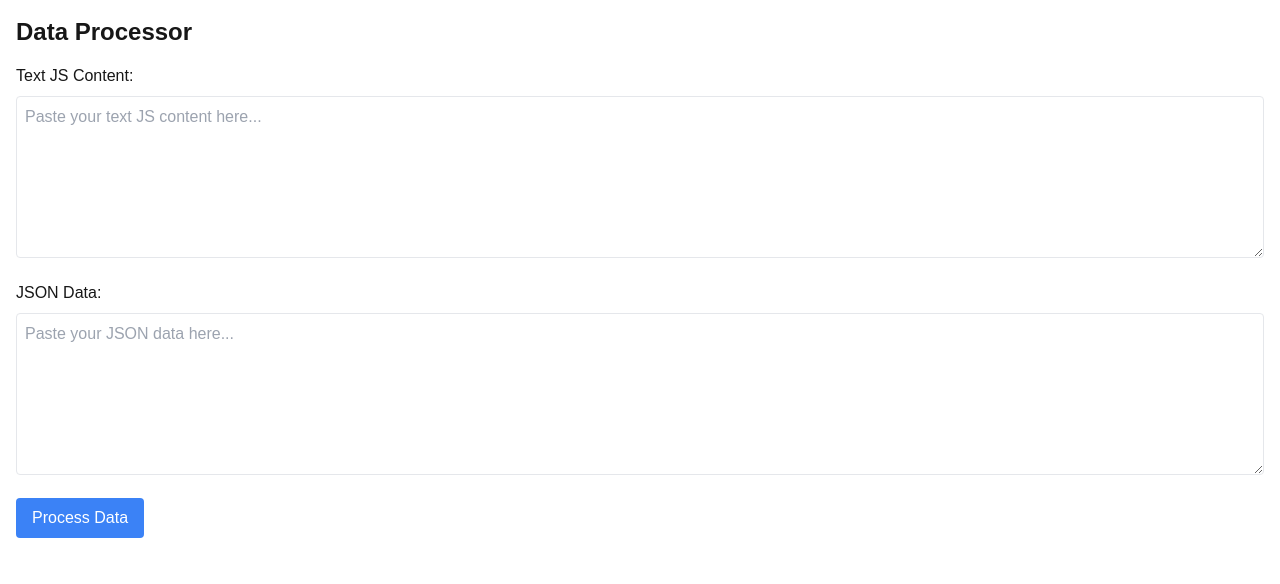
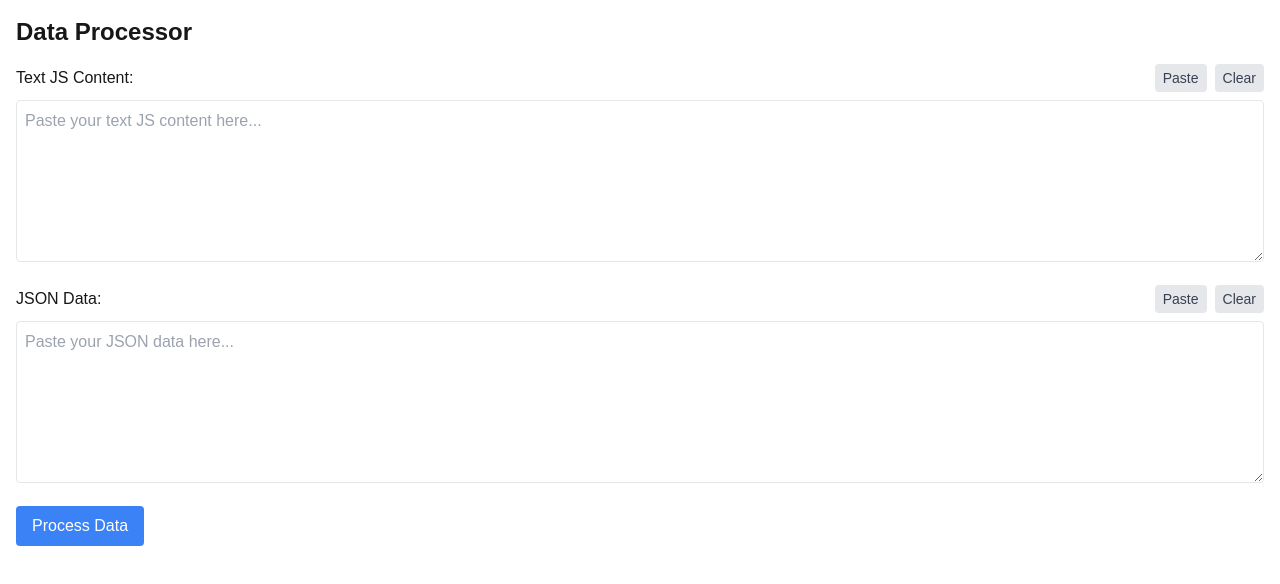
Before and after one commit to TharathDev/efilling-web-ts, a Next.js app: page / in a window 1280 px wide. Shown: the top 584 px of the page. Built offline with nearby package versions, Linux system fonts and the light colour scheme.

Commit message:
enhance processing response and ui

```diff
--- a/app/api/process/route.ts
+++ b/app/api/process/route.ts
@@ -23,10 +23,24 @@ export async function POST(request: Request) {
     }
 
     console.log('Processing request with:', { textJsContent, parsedJsonData });
+    const startTime = Date.now();
     const result = await processData(textJsContent, JSON.stringify(parsedJsonData));
 
-    console.log('Processing completed successfully');
-    return new Response(JSON.stringify(result), {
+    return new Response(JSON.stringify({
+      ...result,
+      requestBody: {
+        textJsContent,
+        jsonData,
+        parsedJsonData
+      },
+      statusMessages: [
+        '=== Processing Complete ===',
+        `✅ Successfully Processed: ${result.success.length}`,
+        `❌ Failed Invoices: ${result.failed.length}`,
+        `⏱️  Total Processing Time: ${((Date.now() - startTime) / 1000).toFixed(2)} seconds`,
+        `📊 Success Rate: ${((result.success.length / (result.success.length + result.failed.length)) * 100).toFixed(2)}%`
+      ]
+    }), {
       status: 200,
       headers: { 'Content-Type': 'application/json' }
     });
--- a/app/page.tsx
+++ b/app/page.tsx
@@ -9,6 +9,9 @@ export default function Home() {
   const [jsonError, setJsonError] = useState<string | null>(null);
   const [processing, setProcessing] = useState(false);
   const [result, setResult] = useState<ProcessResult | null>(null);
+
+  console.log(result);
+
 
   const validateJson = (jsonString: string): boolean => {
     try {
@@ -72,7 +75,30 @@ export default function Home() {
       <h1 className="text-2xl font-bold mb-4">Data Processor</h1>
 
       <div className="mb-4">
-        <label className="block mb-2">Text JS Content:</label>
+        <div className="flex justify-between items-center mb-2">
+          <label>Text JS Content:</label>
+          <div className="flex gap-2">
+            <button
+              onClick={async () => {
+                try {
+                  const text = await navigator.clipboard.readText();
+                  setTextJsContent(text);
+                } catch (error) {
+                  alert('Failed to read from clipboard');
+                }
+              }}
+              className="bg-gray-200 hover:bg-gray-300 text-gray-700 px-2 py-1 rounded text-sm"
+            >
+              Paste
+            </button>
+            <button
+              onClick={() => setTextJsContent('')}
+              className="bg-gray-200 hover:bg-gray-300 text-gray-700 px-2 py-1 rounded text-sm"
+            >
+              Clear
+            </button>
+          </div>
+        </div>
         <textarea
           value={textJsContent}
           onChange={(e) => setTextJsContent(e.target.value)}
@@ -83,7 +109,34 @@ export default function Home() {
       </div>
 
       <div className="mb-4">
-        <label className="block mb-2">JSON Data:</label>
+        <div className="flex justify-between items-center mb-2">
+          <label>JSON Data:</label>
+          <div className="flex gap-2">
+            <button
+              onClick={async () => {
+                try {
+                  const text = await navigator.clipboard.readText();
+                  setJsonData(text);
+                  validateJson(text);
+                } catch (error) {
+                  alert('Failed to read from clipboard');
+                }
+              }}
+              className="bg-gray-200 hover:bg-gray-300 text-gray-700 px-2 py-1 rounded text-sm"
+            >
+              Paste
+            </button>
+            <button
+              onClick={() => {
+                setJsonData('');
+                setJsonError(null);
+              }}
+              className="bg-gray-200 hover:bg-gray-300 text-gray-700 px-2 py-1 rounded text-sm"
+            >
+              Clear
+            </button>
+          </div>
+        </div>
         <textarea
           value={jsonData}
           onChange={(e) => {
@@ -133,33 +186,48 @@ export default function Home() {
               {result.message}
             </p>
 
-            {result.success.length > 0 && (
-              <div className="mb-4">
-                <h3 className="font-bold mb-2">✅ Successful Invoices:</h3>
-                <ul className="list-disc pl-5">
+            <div className="overflow-x-auto">
+              <table className="w-full results-table">
+                <thead>
+                  <tr className="bg-gray-200">
+                    <th className="px-4 py-2 text-left">Invoice No</th>
+                    <th className="px-4 py-2 text-left">Date</th>
+                    <th className="px-4 py-2 text-left">Remark</th>
+                    <th className="px-4 py-2 text-left">Total Amount</th>
+                    <th className="px-4 py-2 text-left">VAT Type</th>
+                    <th className="px-4 py-2 text-left">Status</th>
+                    <th className="px-4 py-2 text-left">Message</th>
+                  </tr>
+                </thead>
+                <tbody>
                   {result.success.map((invoice, idx) => (
-                    <li key={idx} className="mb-2">
-                      <div className="font-medium">Invoice: {invoice.invoice_no}</div>
-                      <div className="text-sm text-gray-600">{invoice.message}</div>
-                    </li>
+                    <tr key={`success-${idx}`} className={`
+                      ${invoice.message === 'OK' ? 'bg-green-50' : 'bg-yellow-50'}
+                      border-b border-gray-200
+                    `}>
+                      <td className="px-4 py-2">{invoice.parsedJsonData?.INV_DATE || 'N/A'}</td>
+                      <td className="px-4 py-2">{invoice.invoice_no}</td>
+                      <td className="px-4 py-2">{invoice.parsedJsonData?.INV_REMARK || 'N/A'}</td>
+                      <td className="px-4 py-2">{invoice.parsedJsonData?.TOTAL_AMT || 'N/A'}</td>
+                      <td className="px-4 py-2">{invoice.parsedJsonData?.VAT_TYPE || 3}</td>
+                      <td className="px-4 py-2">{invoice.message === 'OK' ? 'Success' : 'Warning'}</td>
+                      <td className="px-4 py-2">{invoice.message}</td>
+                    </tr>
                   ))}
-                </ul>
-              </div>
-            )}
-
-            {result.failed.length > 0 && (
-              <div>
-                <h3 className="font-bold mb-2 text-red-600">❌ Failed Invoices:</h3>
-                <ul className="list-disc pl-5">
                   {result.failed.map((invoice, idx) => (
-                    <li key={idx} className="mb-2">
-                      <div className="font-medium">Invoice: {invoice.invoice_no}</div>
-                      <div className="text-sm text-gray-600">{invoice.message}</div>
-                    </li>
+                    <tr key={`failed-${idx}`} className="bg-red-50 border-b border-gray-200">
+                      <td className="px-4 py-2">{invoice.parsedJsonData?.INV_DATE || 'N/A'}</td>
+                      <td className="px-4 py-2">{invoice.invoice_no}</td>
+                      <td className="px-4 py-2">{invoice.parsedJsonData?.INV_REMARK || 'N/A'}</td>
+                      <td className="px-4 py-2">{invoice.parsedJsonData?.TOTAL_AMT || 'N/A'}</td>
+                      <td className="px-4 py-2">{invoice.parsedJsonData?.VAT_TYPE || 3}</td>
+                      <td className="px-4 py-2">Failed</td>
+                      <td className="px-4 py-2">{invoice.message}</td>
+                    </tr>
                   ))}
-                </ul>
-              </div>
-            )}
+                </tbody>
+              </table>
+            </div>
           </div>
         </div>
       )}
--- a/backend.ts
+++ b/backend.ts
@@ -21,13 +21,18 @@ interface ApiResponse {
 interface InvoiceResult {
   invoice_no: string;
   message: string;
+  parsedJsonData: any;
 }
 
 export interface ProcessResult {
   success: InvoiceResult[];
   failed: InvoiceResult[];
   message: string;
-  statusMessages: string[];
+  statusMessages?: string[];
+  requestBody?: {
+    textJsContent: string;
+    jsonData: string;
+  };
 }
 
 import axios from 'axios';
@@ -122,7 +127,8 @@ export async function processData(textJsContent: string, jsonData: string) {
         console.error("Failed to extract invoice data");
         failedInvoices.push({
           invoice_no: invoice.INV_NO,
-          message: "Failed to extract invoice data"
+          message: "Failed to extract invoice data",
+          parsedJsonData: null
         });
         return;
       }
@@ -149,7 +155,8 @@ export async function processData(textJsContent: string, jsonData: string) {
           console.log(`Skipping invoice ${invoice.INV_NO}: Unable to fetch company info`);
           failedInvoices.push({
             invoice_no: invoice.INV_NO,
-            message: "Unable to fetch company info"
+            message: "Unable to fetch company info",
+            parsedJsonData: null
           });
           return;
         }
@@ -196,8 +203,17 @@ export async function processData(textJsContent: string, jsonData: string) {
 
         successfulInvoices.push({
           invoice_no: invoice.INV_NO,
-          message: data
+          message: data,
+          parsedJsonData: requestBody
         });
+        if(data != 'OK'){
+          failedInvoices.push({
+            invoice_no: invoice.INV_NO,
+            message: data,
+            parsedJsonData: requestBody
+          });
+        }
+
       } catch (error) {
         console.error(`Failed to process invoice ${invoice.INV_NO}`);
         if (error instanceof Error) {
@@ -207,7 +223,8 @@ export async function processData(textJsContent: string, jsonData: string) {
         }
         failedInvoices.push({
           invoice_no: invoice.INV_NO,
-          message: "Failed to process invoice"
+          message: "Failed to process invoice",
+          parsedJsonData: requestBody
         });
       }
     };
@@ -222,7 +239,8 @@ export async function processData(textJsContent: string, jsonData: string) {
           console.log(`Skipping Invoice ${invoice.INV_NO}: Invalid date format`);
           failedInvoices.push({
             invoice_no: invoice.INV_NO,
-            message: "Invalid date format"
+            message: "Invalid date format",
+            parsedJsonData: null
           });
           continue;
         }
@@ -233,7 +251,8 @@ export async function processData(textJsContent: string, jsonData: string) {
           console.log(`Skipping Invoice ${invoice.INV_NO}: Mismatched month/year`);
           failedInvoices.push({
             invoice_no: invoice.INV_NO,
-            message: "Invalid date format"
+            message: "Invalid date format",
+            parsedJsonData: null
           });
           continue;
         }
@@ -275,7 +294,11 @@ export async function processData(textJsContent: string, jsonData: string) {
     return {
       success: result.success,
       failed: result.failed,
-      message: `Processed ${result.success.length} invoices successfully, ${result.failed.length} failed`
+      message: `Processed ${result.success.length} invoices successfully, ${result.failed.length} failed`,
+      requestBody: {
+        textJsContent,
+        jsonData
+      }
     };
     } catch (error) {
       let message = "Unknown error occurred";
@@ -289,7 +312,11 @@ export async function processData(textJsContent: string, jsonData: string) {
     return {
       success: [],
       failed: [],
-      message: `Error processing data: ${message}`
+      message: `Error processing data: ${message}`,
+      requestBody: {
+        textJsContent,
+        jsonData
+      }
     };
   }
 }
```
